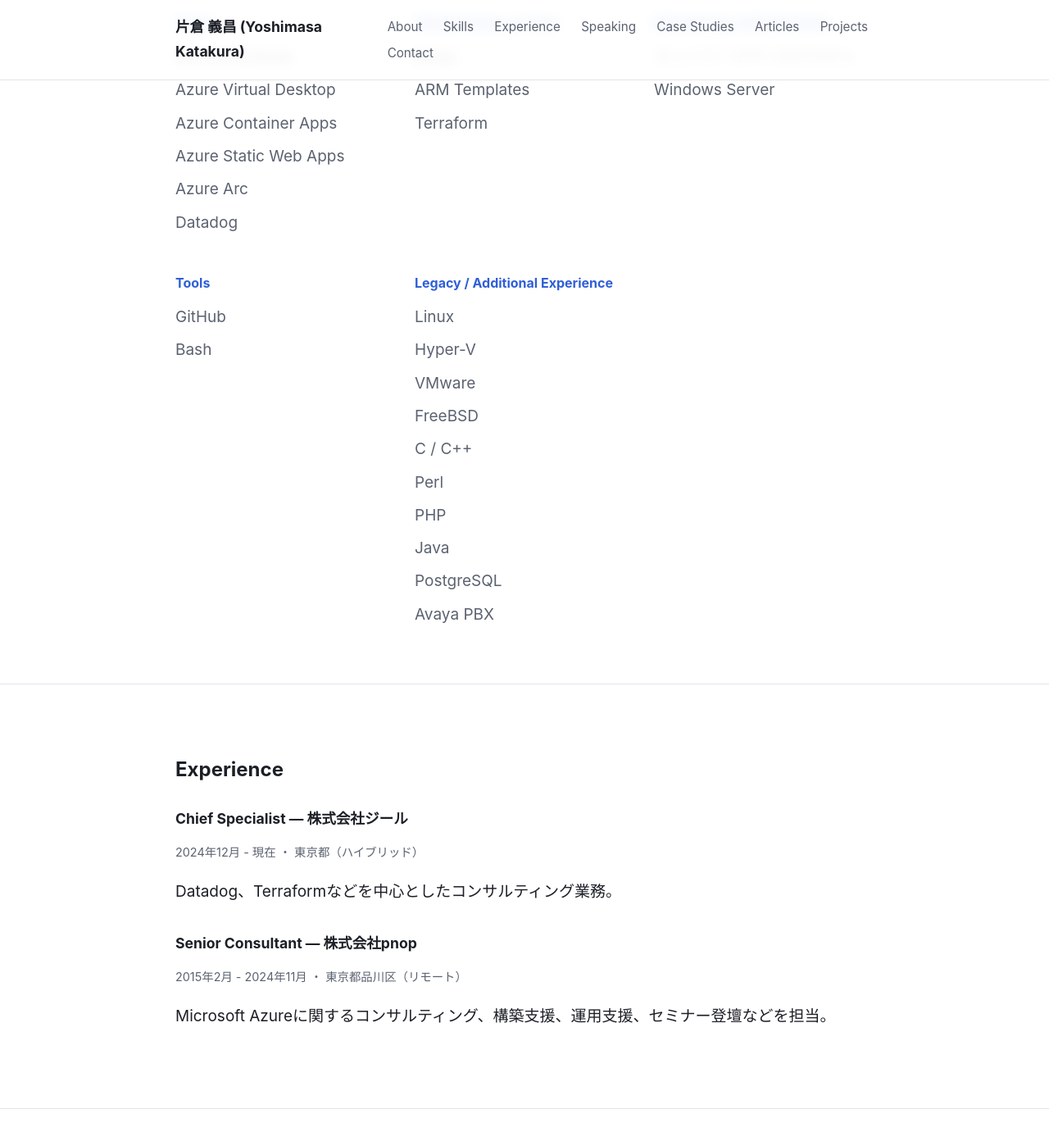
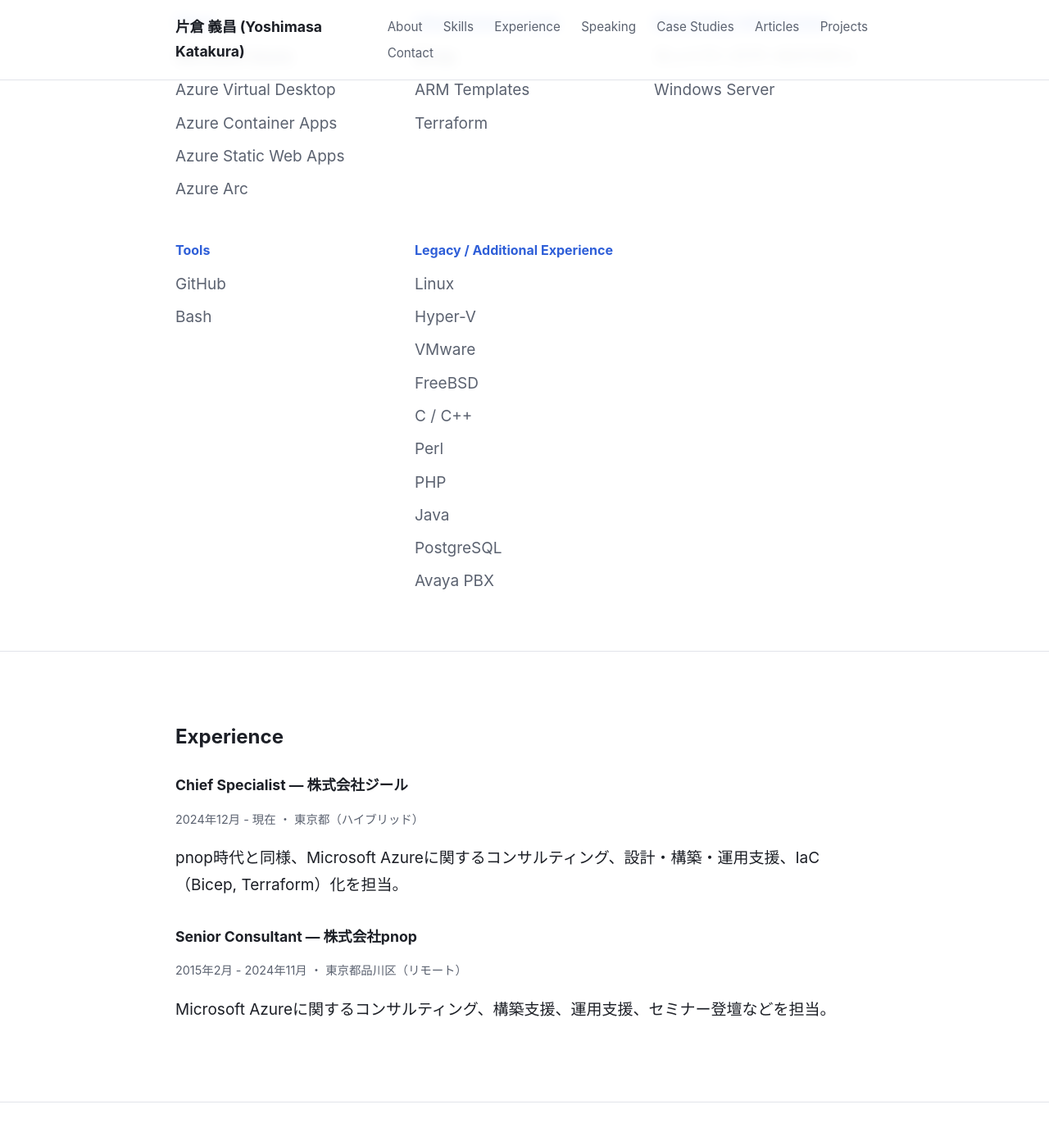
Before and after one commit to katakura/katakura.github.io, a Jekyll site: the page built from index.html, in a window 1280 px wide and 1400 px high, scrolled down 1222 px. Shown: the top 1392 px of the window at 82% size. Built offline with Jekyll 4.4.1, drawn with Linux system fonts in a browser that asks for light colours.

Commit message:
Remove Datadog from skills, clarify Zeal role matches pnop consulting scope

```diff
--- a/_data/experience.yml
+++ b/_data/experience.yml
@@ -2,7 +2,7 @@
   org: "株式会社ジール"
   period: "2024年12月 - 現在"
   location: "東京都（ハイブリッド）"
-  description: "Datadog、Terraformなどを中心としたコンサルティング業務。"
+  description: "pnop時代と同様、Microsoft Azureに関するコンサルティング、設計・構築・運用支援、IaC（Bicep, Terraform）化を担当。"
 - role: "Senior Consultant"
   org: "株式会社pnop"
   period: "2015年2月 - 2024年11月"
--- a/_data/skills.yml
+++ b/_data/skills.yml
@@ -1,5 +1,5 @@
 - category: "Cloud"
-  items: [Microsoft Azure, Azure Virtual Desktop, Azure Container Apps, Azure Static Web Apps, Azure Arc, Datadog]
+  items: [Microsoft Azure, Azure Virtual Desktop, Azure Container Apps, Azure Static Web Apps, Azure Arc]
 - category: "Infrastructure as Code"
   items: [Bicep, ARM Templates, Terraform]
 - category: "Networking / Infrastructure"
```
